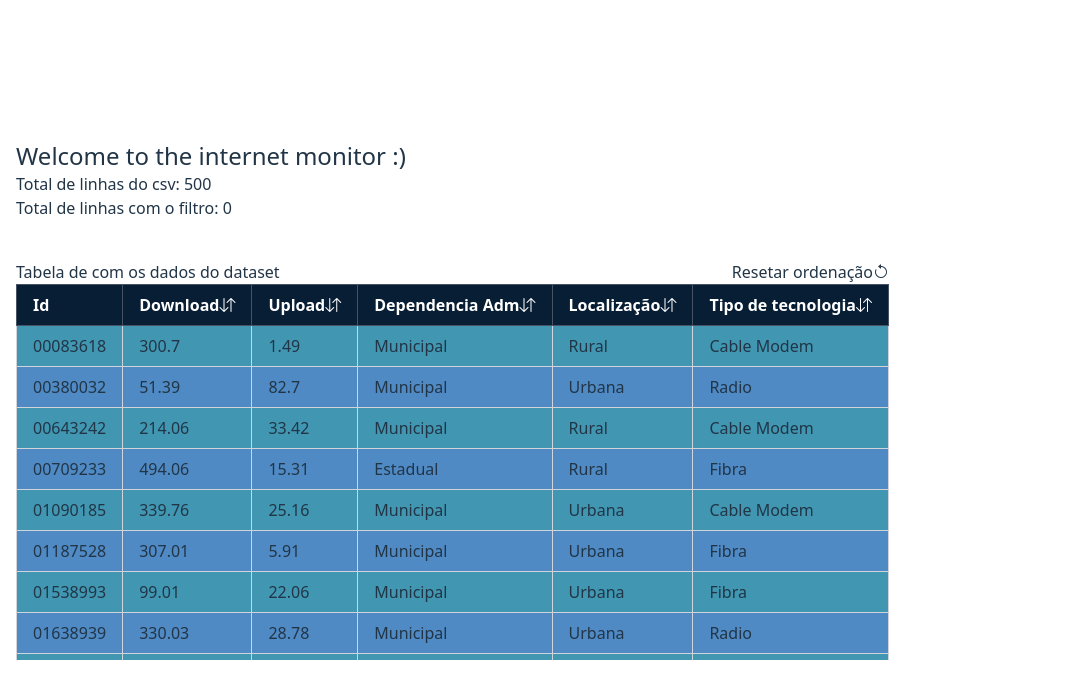
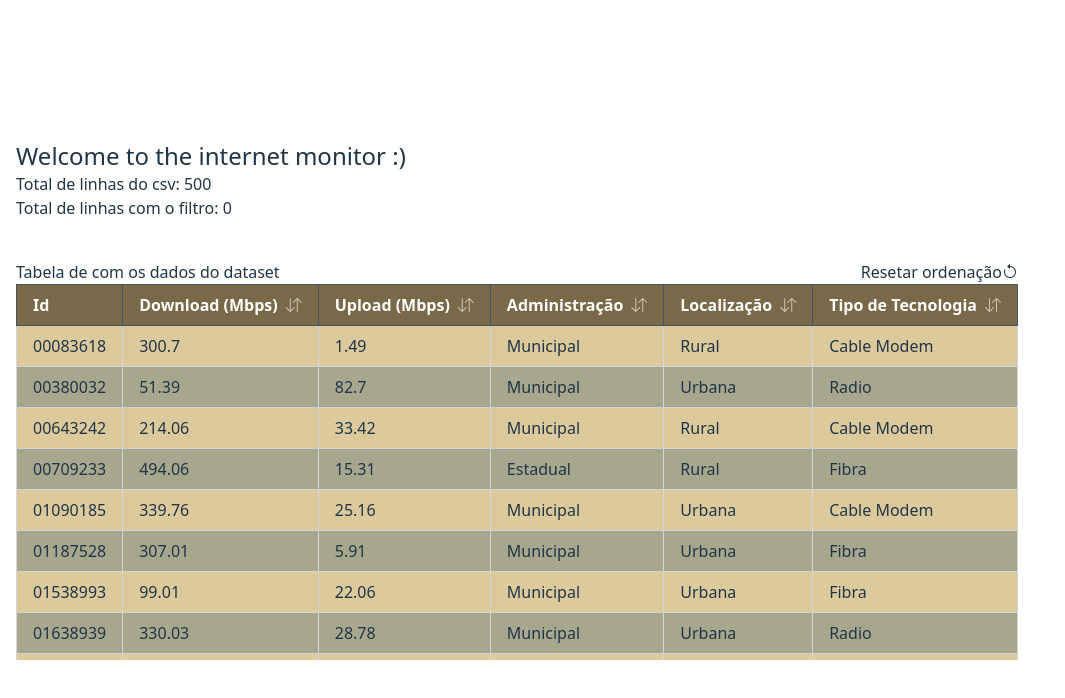
Before and after one commit to isabellacpmelo/the-internet-monitor, a React (Vite) app: page / in a window 1280 px wide. Shown: the top 698 px of the page, without its empty margins (0-1065 px from the left). Built offline with nearby package versions, Linux system fonts and the light colour scheme.

Commit message:
feat: implement TableHeadButton component

```diff
--- a/src/components/DatasetTable/index.css
+++ b/src/components/DatasetTable/index.css
@@ -11,7 +11,7 @@
 }
 
 .dataset-table thead {
-  background-color: #081e35;
+  background-color: #7a6949;
   color: #ffffff;
 }
 
@@ -32,17 +32,17 @@
 }
 
 .dataset-table tbody tr:nth-child(even) {
-  background-color: #508ac4;
+  background-color: #a7a78e;
 }
 
 .dataset-table tbody tr:nth-child(even):hover {
-  background-color: #6ba3db;
+  background-color: #b5bba5;
 }
 
 .dataset-table tbody tr:nth-child(odd) {
-  background-color: #4197b1;
+  background-color: #ddca9c;
 }
 
 .dataset-table tbody tr:nth-child(odd):hover {
-  background-color: #74c5dd;
+  background-color: #b5bba5;
 }
--- a/src/components/DatasetTable/index.tsx
+++ b/src/components/DatasetTable/index.tsx
@@ -1,6 +1,7 @@
 import { useMemo, useState } from 'react'
 import type { InternetData } from '../../hooks/useDatasetCsv'
 import './index.css'
+import { TableHeadButton } from '../TableHeadButton'
 
 type SortableColumn = keyof InternetData
 
@@ -57,54 +58,49 @@ export function DatasetTable({ dataset }: DatasetTableProps) {
           <tr>
             <th>Id</th>
             <th>
-              Download
-              <button
-                title='Reordenar'
-                aria-label='Reordenar'
-                type='button'
-                onClick={() => handleSort('Download')}>
-                <i className='bi bi-arrow-down-up' />
-              </button>
+              Download (Mbps)
+              <TableHeadButton
+                column='Download'
+                onSort={handleSort}
+                currentSortColumn={sortColumn}
+                sortDirection={sortDirection}
+              />
             </th>
             <th>
-              Upload
-              <button
-                title='Reordenar'
-                aria-label='Reordenar'
-                type='button'
-                onClick={() => handleSort('Upload')}>
-                <i className='bi bi-arrow-down-up' />
-              </button>
+              Upload (Mbps)
+              <TableHeadButton
+                column='Upload'
+                onSort={handleSort}
+                currentSortColumn={sortColumn}
+                sortDirection={sortDirection}
+              />
             </th>
             <th>
-              Dependencia Adm
-              <button
-                title='Reordenar'
-                aria-label='Reordenar'
-                type='button'
-                onClick={() => handleSort('Dependencia_Adm')}>
-                <i className='bi bi-arrow-down-up' />
-              </button>
+              Administração
+              <TableHeadButton
+                column='Dependencia_Adm'
+                onSort={handleSort}
+                currentSortColumn={sortColumn}
+                sortDirection={sortDirection}
+              />
             </th>
             <th>
               Localização
-              <button
-                title='Reordenar'
-                aria-label='Reordenar'
-                type='button'
-                onClick={() => handleSort('Localizacao')}>
-                <i className='bi bi-arrow-down-up' />
-              </button>
+              <TableHeadButton
+                column='Localizacao'
+                onSort={handleSort}
+                currentSortColumn={sortColumn}
+                sortDirection={sortDirection}
+              />
             </th>
             <th>
-              Tipo de tecnologia
-              <button
-                title='Reordenar'
-                aria-label='Reordenar'
-                type='button'
-                onClick={() => handleSort('Tipo_Tecnologia')}>
-                <i className='bi bi-arrow-down-up' />
-              </button>
+              Tipo de Tecnologia
+              <TableHeadButton
+                column='Tipo_Tecnologia'
+                onSort={handleSort}
+                currentSortColumn={sortColumn}
+                sortDirection={sortDirection}
+              />
             </th>
           </tr>
         </thead>
--- /dev/null
+++ b/src/components/TableHeadButton/index.tsx
@@ -0,0 +1,39 @@
+import type { InternetData } from '../../hooks/useDatasetCsv'
+
+type SortableColumn = keyof InternetData
+
+interface TableHeadButtonProps {
+  column: SortableColumn
+  onSort: (column: SortableColumn) => void
+  currentSortColumn?: SortableColumn
+  sortDirection?: 'asc' | 'desc'
+}
+
+export function TableHeadButton({
+  column,
+  onSort,
+  currentSortColumn,
+  sortDirection
+}: TableHeadButtonProps) {
+  const isActive = currentSortColumn === column
+  const getArrowIcon = () => {
+    if (!isActive) return 'bi-arrow-down-up'
+    return sortDirection === 'asc' ? 'bi-arrow-up' : 'bi-arrow-down'
+  }
+
+  return (
+    <button
+      title='Reordenar'
+      aria-label='Reordenar'
+      type='button'
+      onClick={() => onSort(column)}
+      style={{
+        marginLeft: '8px',
+        opacity: isActive ? 1 : 0.6,
+        transition: 'opacity 0.2s ease'
+      }}
+    >
+      <i className={`bi ${getArrowIcon()}`} />
+    </button>
+  )
+}
```
